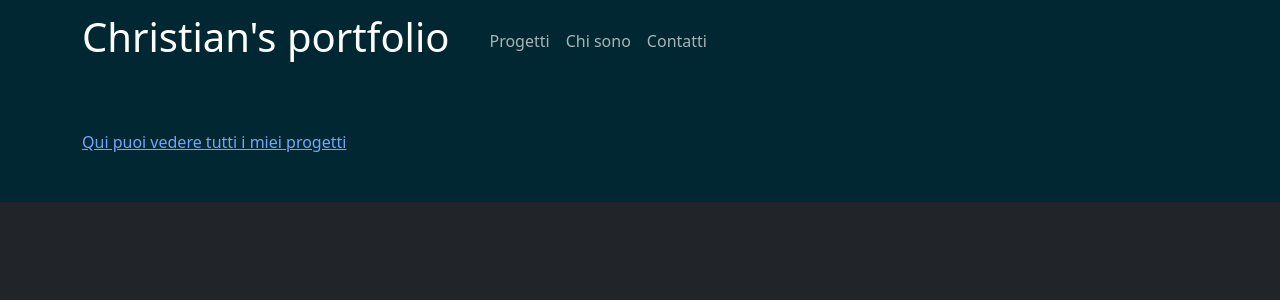
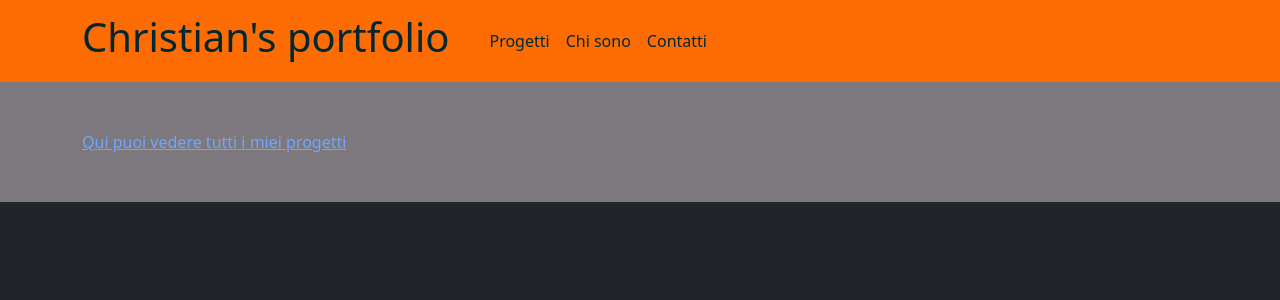
Before and after one commit to christiancamilleri/vite-boolfolio, a Vue app: page / in a window 1280 px wide. Shown: the top 300 px of the page. Built offline with nearby package versions, Linux system fonts and the light colour scheme.

Commit message:
feat: add route contact and about me

```diff
--- a/src/App.vue
+++ b/src/App.vue
@@ -3,6 +3,7 @@
 
 <script>
 import AppHeader from './components/AppHeader.vue';
+
 
 export default {
   name: 'App',
@@ -19,6 +20,7 @@ export default {
 
 <template>
   <body>
+
     <AppHeader></AppHeader>
     <router-view></router-view>
 
@@ -26,7 +28,9 @@ export default {
 </template>
 
 <style lang="scss" scoped>
+@import "./style.scss";
+
 body {
-  background-color: #012832;
+  background-color: $background_color;
 }
 </style>
--- a/src/components/AppHeader.vue
+++ b/src/components/AppHeader.vue
@@ -11,9 +11,11 @@ export default {
 <template>
     <nav class="navbar navbar-expand-lg navbar-light">
         <div class="container">
-            <a class="navbar-brand" href="#">
+
+            <router-link class="navbar-brand" :to="{ name: 'home' }">
                 <h1>Christian's portfolio</h1>
-            </a>
+            </router-link>
+
             <button class="navbar-toggler" type="button" data-toggle="collapse" data-target="#navbarNav"
                 aria-controls="navbarNav" aria-expanded="false" aria-label="Toggle navigation">
                 <span class="navbar-toggler-icon"></span>
@@ -21,13 +23,13 @@ export default {
             <div class="collapse navbar-collapse ms-3" id="navbarNav">
                 <ul class="navbar-nav ml-auto ">
                     <li class="nav-item active">
-                        <a class="nav-link" href="#progetti">Progetti</a>
+                        <router-link :to="{ name: 'projects.index' }" class="nav-link">Progetti</router-link>
                     </li>
                     <li class="nav-item">
-                        <a class="nav-link" href="#chi-sono">Chi sono</a>
+                        <router-link :to="{ name: 'about' }" class="nav-link">Chi sono</router-link>
                     </li>
                     <li class="nav-item">
-                        <a class="nav-link" href="#contatti">Contatti</a>
+                        <router-link :to="{ name: 'contact' }" class="nav-link">Contatti</router-link>
                     </li>
                 </ul>
             </div>
@@ -36,7 +38,23 @@ export default {
 </template>
 
 <style lang="scss" scoped>
+@import "../style.scss";
+
 nav {
-    background-color: #012832;
+    background-color: $primary_color;
+
+    .container {
+        .navbar-brand {
+            h1 {
+                color: #012832;
+            }
+        }
+    }
+
+    .nav-item {
+        a {
+            color: #012832;
+        }
+    }
 }
 </style>
--- a/src/components/ProjectCard.vue
+++ b/src/components/ProjectCard.vue
@@ -34,19 +34,30 @@ export default {
 
             <p class="card-text"> {{ project.description }} </p>
 
-
         </div>
 
     </div>
 </template>
 
-<style lang="scss">
+<style lang="scss" scoped>
+@import "../style.scss";
+
 .card {
+    background-color: $primary_color;
+    color: black;
+    border: 1px solid $secondary_color;
+
     .cover-image {
         height: 300px;
 
         object-fit: cover;
         object-position: center;
     }
+
+    .card-body {
+        .card-title {
+            color: #001419;
+        }
+    }
 }
 </style>
--- /dev/null
+++ b/src/pages/AboutMe.vue
@@ -0,0 +1,17 @@
+<script>
+export default {
+    data() {
+        return {
+
+        }
+    }
+}
+</script>
+
+<template>
+    <div class="container">
+        Aboute me
+    </div>
+</template>
+
+<style lang="scss" scoped></style>
--- /dev/null
+++ b/src/pages/Contact.vue
@@ -0,0 +1,17 @@
+<script>
+export default {
+    data() {
+        return {
+
+        }
+    }
+}
+</script>
+
+<template>
+    <div class="container">
+        Contatti
+    </div>
+</template>
+
+<style lang="scss" scoped></style>
--- a/src/pages/ProjectsIndex.vue
+++ b/src/pages/ProjectsIndex.vue
@@ -28,10 +28,13 @@ export default {
 </script>
 
 <template>
-    <h1>Tutti i progetti:</h1>
-    <div class="row">
-        <div v-for="project in projects" class="col-4 mb-5">
-            <ProjectCard :project="project"></ProjectCard>
+    <h1 class="text-center my-3">I miei progetti:</h1>
+    <div class="container">
+        <div class="row">
+            <div v-for="project in projects" class="col-6 mb-5">
+                <ProjectCard :project="project"></ProjectCard>
+
+            </div>
 
         </div>
 
--- a/src/router.js
+++ b/src/router.js
@@ -1,6 +1,9 @@
 import { createRouter, createWebHistory } from "vue-router";
 import AppHome from './pages/AppHome.vue';
 import ProjectsIndex from './pages/ProjectsIndex.vue';
+import AboutMe from './pages/AboutMe.vue';
+import Contact from './pages/Contact.vue';
+
 
 const router = createRouter({
     history: createWebHistory(),
@@ -15,7 +18,19 @@ const router = createRouter({
             name: 'projects.index',
             component: ProjectsIndex,
 
-        }
+        },
+        {
+            path: '/about',
+            name: 'about',
+            component: AboutMe,
+
+        },
+        {
+            path: '/contact',
+            name: 'contact',
+            component: Contact,
+
+        },
     ]
 });
 
--- a/src/style.scss
+++ b/src/style.scss
@@ -1 +1,6 @@
 @import "bootstrap/scss/bootstrap";
+
+$primary_color: #fd6c03;
+$secondary_color: #0d00ff;
+$details_color: #0092fe;
+$background_color: #7c787e;
```
Also changed, not shown: src/components/AppMain.vue (deleted, +0 -41 lines).
